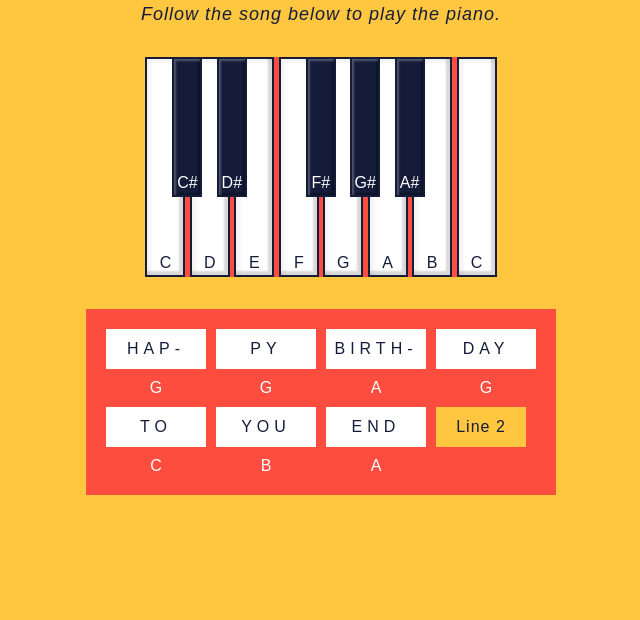
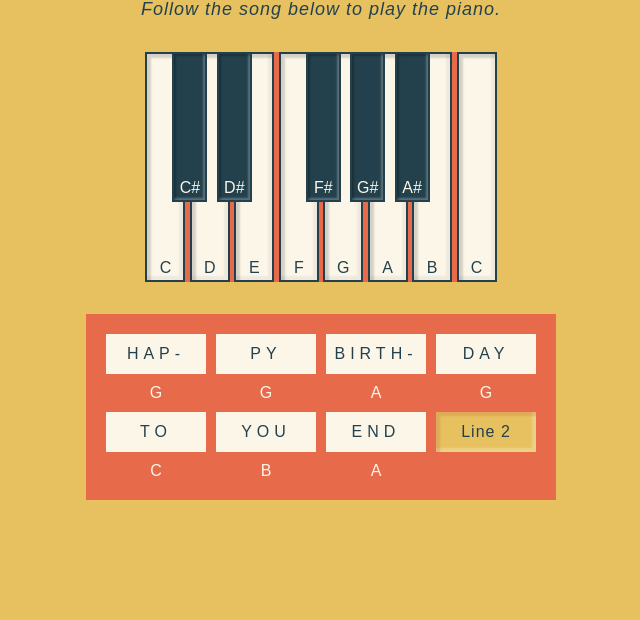
Before and after one commit to melissaveraherbst/piano-keys, a website: page index.html in a window 1280 px wide. Shown: the part 180-800 px from the top of the page, without its empty margins (319-959 px from the left). Drawn offline with Linux system fonts and the light colour scheme.

Commit message:
refactor css and update color palette

```diff
--- a/index.html
+++ b/index.html
@@ -68,39 +68,39 @@
     </section>
 
     <section id='lyrics'>
-        <section id='column-one'>
-            <section id="word-one">HAP-</section>
-            <section id="letter-note-one">G</section>
+        <section class="column" id='column-one'>
+            <section class="word" id="word-one">HAP-</section>
+            <section class="letter" id="letter-note-one">G</section>
         </section>
-        <section id='column-two'>
-            <section id="word-two">PY</section>
-            <section id="letter-note-two">G</section>
+        <section class="column" id='column-two'>
+            <section class="word" id="word-two">PY</section>
+            <section class="letter" id="letter-note-two">G</section>
         </section>
-        <section id='column-three'>
-            <section id="word-three">BIRTH-</section>
-            <section id="letter-note-three">A</section>
+        <section class="column" id='column-three'>
+            <section class="word" id="word-three">BIRTH-</section>
+            <section class="letter" id="letter-note-three">A</section>
         </section>
-        <section id='column-four'>
-            <section id="word-four">DAY</section>
-            <section id="letter-note-four">G</section>
+        <section class="column" id='column-four'>
+            <section class="word" id="word-four">DAY</section>
+            <section class="letter" id="letter-note-four">G</section>
         </section>
-        <section id='column-five'>
-            <section id="word-five">TO</section>
-            <section id="letter-note-five">C</section>
+        <section class="column" id='column-five'>
+            <section class="word" id="word-five">TO</section>
+            <section class="letter" id="letter-note-five">C</section>
         </section>
-        <section id='column-six'>
-            <section id="word-six">YOU</section>
-            <section id="letter-note-six">B</section>
+        <section class="column" id='column-six'>
+            <section class="word" id="word-six">YOU</section>
+            <section class="letter" id="letter-note-six">B</section>
         </section>
-        <section id='column-optional' class='column-optional'>
-            <section id="word-optional">END</section>
-            <section id="letter-note-optional">A</section>
+        <section class="column" id='column-optional' class='column-optional'>
+            <section class="word" id="word-optional">END</section>
+            <section class="letter" id="letter-note-optional">A</section>
         </section>
 
-        <button id="first-next-line">Line 2</button>
-        <button id="second-next-line">Line 3</button>
-        <button id="third-next-line">Line 4</button>
-        <button id="fourth-next-line">Reset</button>
+        <button class="next" id="first-next-line">Line 2</button>
+        <button class="next" id="second-next-line">Line 3</button>
+        <button class="next" id="third-next-line">Line 4</button>
+        <button class="next" id="fourth-next-line">Reset</button>
     </section>
 </body>
 
--- a/index.js
+++ b/index.js
@@ -26,7 +26,7 @@ keys.forEach(function (key) {
 // - Play audio file (piano note)
 function keyPlay(event) {
     const element = event.target.closest(".key");
-    element.style.backgroundColor = "#00a6c9";
+    element.style.backgroundColor = "var(--color-5)";
 
     const { id } = element;
     const audio = document.querySelector(`audio[src='./audio/${id}.mp3']`);
--- a/style.css
+++ b/style.css
@@ -1,5 +1,10 @@
 :root {
 	/* color scheme */
+	--color-1: hsl(43, 74%, 64%);
+	--color-2: hsl(197, 37%, 22%);
+	--color-3: hsl(12, 76%, 60%);
+	--color-4: hsl(43, 76%, 95%);
+	--color-5: hsl(173, 50%, 45%);
 }
 
 * {
@@ -11,7 +16,7 @@
 
 body {
 	font-family: sans-serif;
-	background: #ffc63f;
+	background: var(--color-1);
 	display: inline-block;
 	width: 100vw;
 	height: 100vh;
@@ -24,7 +29,7 @@ body {
 .title {
 	font-size: 36px;
 	padding: 0;
-	color: #141c3a;
+	color: var(--color-2);
 	text-transform: uppercase;
 	letter-spacing: 2px;
 	text-align: center;
@@ -34,49 +39,49 @@ body {
 #demo {
 	text-align: center;
 	font-size: 18px;
-	color: #141c3a;
+	color: var(--color-2);
 	letter-spacing: 1px;
 	font-style: italic;
 	margin-bottom: 2rem;
 }
 
 .piano {
-	background-color: #fd4d3f;
+	background-color: var(--color-3);
 	margin-bottom: 2rem;
 }
 
 .key {
-	width: 40px;
-	height: 220px;
 	display: inline-block;
-	border: 2px solid #141c3a;
-	background-color: white;
-	color: #141c3a;
+	border: 2px solid var(--color-2);
+	background-color: var(--color-4);
+	color: var(--color-2);
 }
 
 .black-key {
-	width: 30px;
-	height: 140px;
-	background: #141c3a;
-	box-shadow: inset 2px 2px 2px 0 rgba(255, 255, 255, 0.25), inset -2px -2px 2px 0 rgba(0, 0, 0, 0.35);
-	color: white;
+	width: 35px;
+	height: 150px;
+	background: var(--color-2);
+	box-shadow: inset 2px 2px 2px 0 rgba(0, 0, 0, 0.25), -2px -2px 2px 0 inset rgba(255, 255, 255, 0.25);
+	color: var(--color-4);
 	position: absolute;
 	margin-left: -17.5px;
 }
 
 .white-key {
-	box-shadow: inset 4px 4px 4px 0 rgba(0, 0, 0, 0.05), inset -4px -4px 2px 0 rgb(0, 0, 0, 0.15);
+	width: 40px;
+	height: 230px;
+	box-shadow: inset 4px 4px 2px 0 rgba(0, 0, 0, 0.15), inset -4px -4px 2px 0 rgb(0, 0, 0, 0.05);
 }
 
 .keynote {
 	text-align: center;
-	margin-top: 195px;
-	color: #141c3a;
+	margin-top: 205px;
+	color: var(--color-2);
 }
 
 .black-keynote {
 	text-align: center;
-	margin-top: 115px;
+	margin-top: 125px;
 }
 
 #lyrics {
@@ -86,59 +91,40 @@ body {
 	gap: 10px;
 	flex-wrap: wrap;
 	padding: 20px;
-	background-color: #fd4d3f;
+	background-color: var(--color-3);
 }
 
-#column-one,
-#column-two,
-#column-three,
-#column-four,
-#column-five,
-#column-six,
-#column-optional {
+.column {
 	display: inline-block;
 	text-align: center;
 }
 
-#word-one,
-#word-two,
-#word-three,
-#word-four,
-#word-five,
-#word-six,
-#word-optional {
+.word {
 	display: flex;
 	align-items: center;
 	justify-content: center;
-	background-color: white;
 	width: 100px;
 	height: 40px;
+	color: var(--color-2);
+	background-color: var(--color-4);
 	letter-spacing: 5px;
-	color: #141c3a;
 }
 
-#letter-note-one,
-#letter-note-two,
-#letter-note-three,
-#letter-note-four,
-#letter-note-five,
-#letter-note-six,
-#letter-note-optional {
-	color: white;
+.letter {
+	color: var(--color-4);
+	width: 100px;
 	margin: 0 auto;
 	margin-top: 10px;
 }
 
-#first-next-line,
-#second-next-line,
-#third-next-line,
-#fourth-next-line {
-	width: 90px;
+.next {
+	width: 100px;
 	height: 40px;
 	font-size: 16px;
 	border: none;
-	background-color: #ffc63f;
-	color: #141c3a;
+	box-shadow: inset 4px 4px 2px 0px hsla(20, 50%, 50%, 0.25), inset -4px -4px 2px 0 hsla(0, 0%, 100%, 0.25);
+	background-color: var(--color-1);
+	color: var(--color-2);
 	letter-spacing: 1px;
 	cursor: pointer;
 }
```
